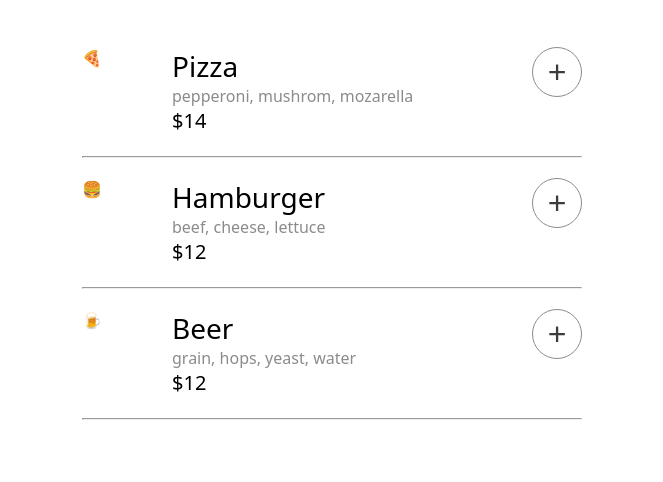
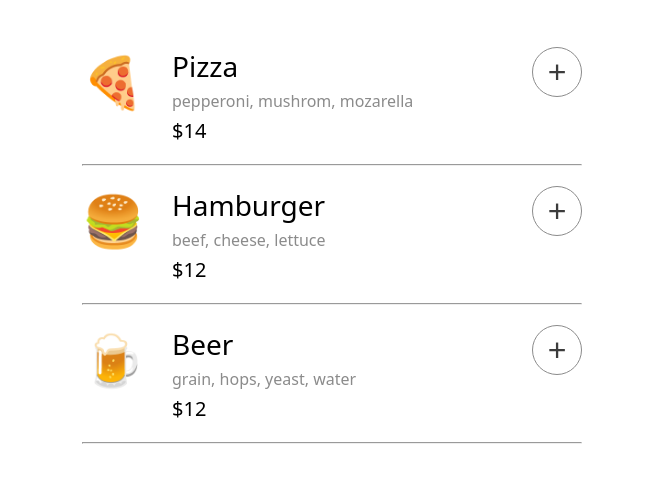
Before and after one commit to sercansimsek/Ordering_app, a website built with Vite: page index.html in a window 1280 px wide. Shown: the part 170-652 px from the top of the page, without its empty margins (308-971 px from the left). Built offline with nearby package versions, Linux system fonts and the light colour scheme; a web font is replaced by a local one.

Commit message:
icon resizing problem fixed

```diff
--- a/index.css
+++ b/index.css
@@ -28,12 +28,13 @@ body {
 .card-icon {
 	width: 70px;
 	height: 89px;
-	object-fit: cover;
+	font-size: 50px;
 }
 
 .card-details {
 	display: flex;
 	flex-direction: column;
+	gap: 5px;
 }
 
 .card-add-btn {
--- a/index.js
+++ b/index.js
@@ -9,7 +9,7 @@ function render() {
 		const { name, ingredients, price, emoji } = item;
 		contentHtml += `
       <div class="main-card">
-        <p class="card-icon">${emoji}</p>
+        <span class="card-icon">${emoji}</span>
         <div class="card-details">
           <p class="details-name">${name}</p>
           <p class="details-ingredients">${ingredients.join(", ")}</p>
```
